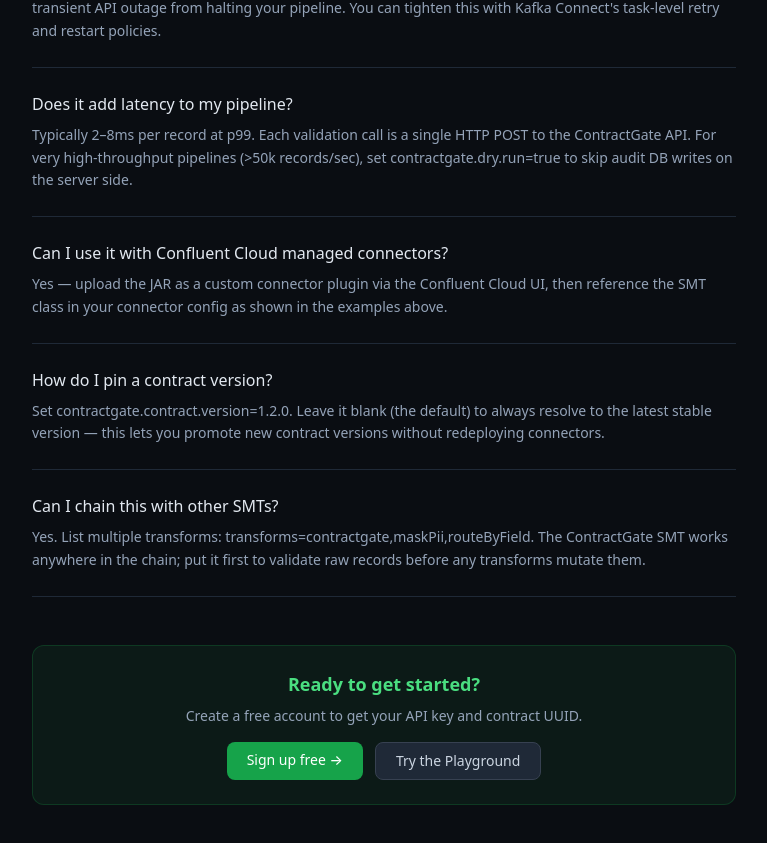
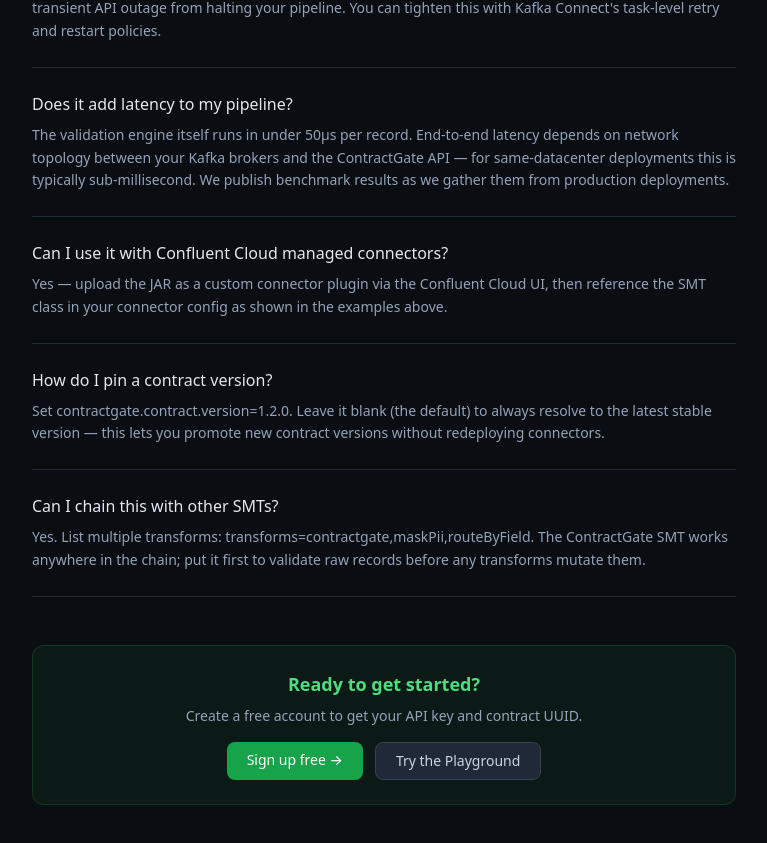
Before and after one commit to nightmoose/contractgate, a Next.js app in the folder dashboard/: page /docs/kafka-connect in a window 1280 px wide. Shown: the part 6079-6922 px from the top of the page, without its empty margins (504-1271 px from the left). Built offline with nearby package versions, Linux system fonts and the light colour scheme.

Commit message:
Update page.tsx

```diff
--- a/dashboard/app/docs/kafka-connect/page.tsx
+++ b/dashboard/app/docs/kafka-connect/page.tsx
@@ -435,7 +435,7 @@ errors.retry.delay.max.ms=5000`}</Code>
           },
           {
             q: "Does it add latency to my pipeline?",
-            a: "Typically 2–8ms per record at p99. Each validation call is a single HTTP POST to the ContractGate API. For very high-throughput pipelines (>50k records/sec), set contractgate.dry.run=true to skip audit DB writes on the server side.",
+            a: "The validation engine itself runs in under 50µs per record. End-to-end latency depends on network topology between your Kafka brokers and the ContractGate API — for same-datacenter deployments this is typically sub-millisecond. We publish benchmark results as we gather them from production deployments.",
           },
           {
             q: "Can I use it with Confluent Cloud managed connectors?",
```
